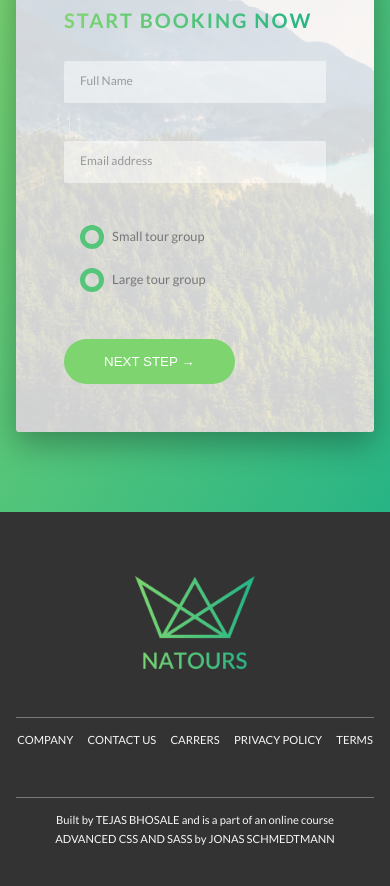
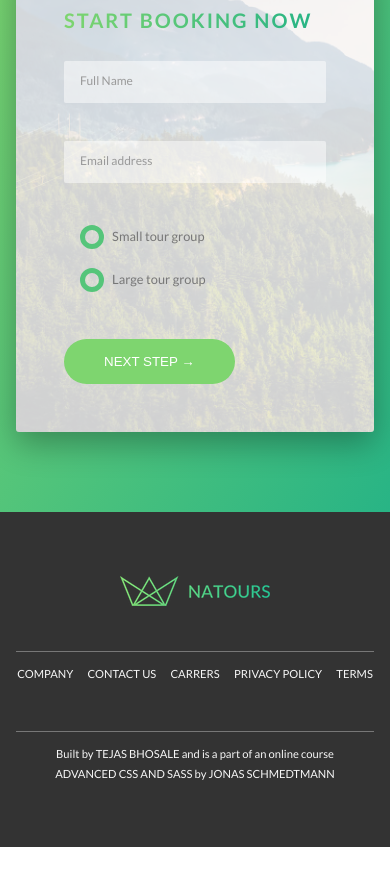
Before and after one commit to bhosaleT/Natours-advanced-css, a website: page index.html in a window 390 px wide. Shown: the part 5689-6575 px from the top of the page. After the commit the page ends 6536 px from the top, so only its background shows below. Drawn offline with Linux system fonts and the light colour scheme.

Commit message:
using the source tag and media queries to show another image at the mobile breakpoint

```diff
--- a/index.html
+++ b/index.html
@@ -331,7 +331,12 @@
 
     <footer class="footer">
         <div class="footer__logo-box">
-            <img src="img/logo-green-2x.png" alt="" class="footer__logo">
+            <picture class="footer__logo">
+                <source srcset="img/logo-green-small-1x.png 1x" media="(max-width: 37.5rem)">
+                <img srcset="img/logo-green-1x.png 1x, img/logo-green-2x.png 2x" alt="Full logo">
+            </picture>
+
+            <!-- <img srcset="img/logo-green-1x.png 1x, img/logo-green-2x.png 2x" alt=""> -->
         </div>
         <div class="row">
             <div class="col-1-of-2">
```
